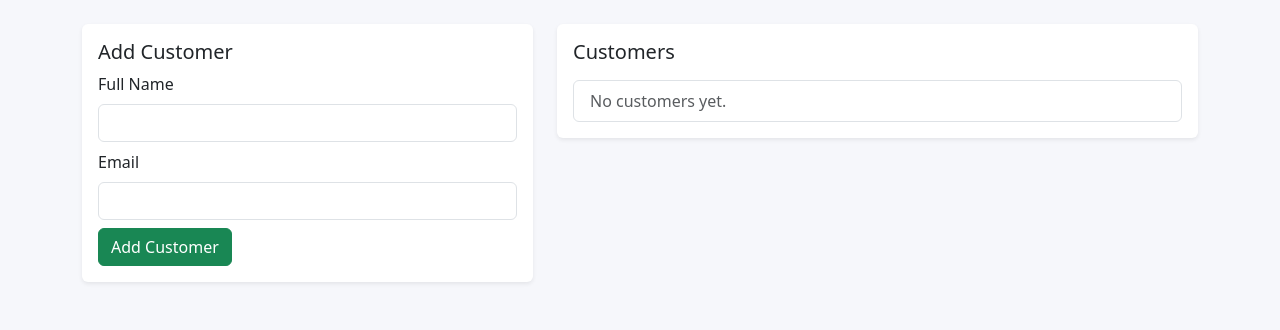
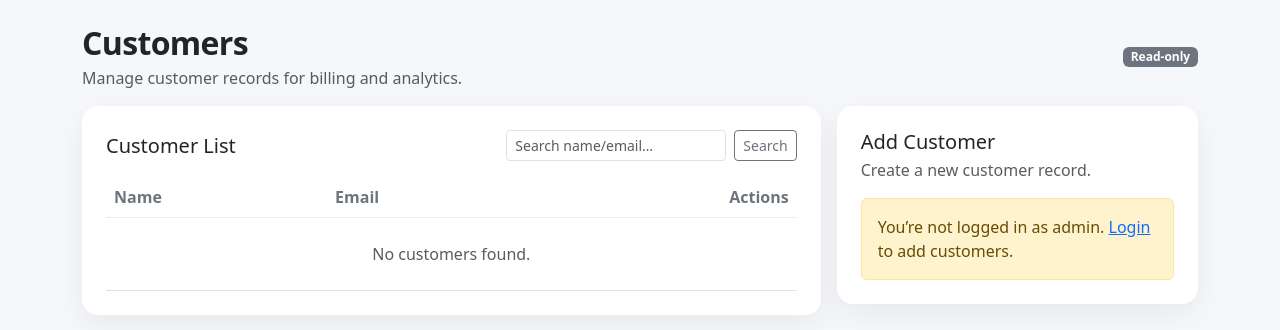
Before and after one commit to ddover-hub/utility_billing_capstone, a Flask app: page /customers in a window 1280 px wide. Shown: the part 56-386 px from the top of the page. Run offline with Flask 3, Linux system fonts and the light colour scheme; data that the repository does not hold is empty.

Commit message:
UI polish: customers page layout and improved login screen

```diff
--- a/templates/customers.html
+++ b/templates/customers.html
@@ -1,45 +1,109 @@
 {% extends "base.html" %}
+{% block content %}
 
-{% block content %}
-<div class="row">
-  <div class="col-md-5">
-    <div class="bg-white p-3 rounded shadow-sm">
-      <h2 class="h5">Add Customer</h2>
+<div class="d-flex justify-content-between align-items-start align-items-md-center flex-column flex-md-row gap-2 mb-3">
+  <div>
+    <h2 class="page-title mb-1">Customers</h2>
+    <div class="text-muted">Manage customer records for billing and analytics.</div>
+  </div>
 
-      <form method="post">
-        <div class="mb-2">
-          <label class="form-label">Full Name</label>
-          <input class="form-control" name="full_name" required>
-        </div>
+  <div class="d-flex gap-2">
+    {% if session.get("is_admin") %}
+      <span class="badge-soft">Admin Mode</span>
+    {% else %}
+      <span class="badge bg-secondary">Read-only</span>
+    {% endif %}
+  </div>
+</div>
 
-        <div class="mb-2">
-          <label class="form-label">Email</label>
-          <input class="form-control" name="email">
-        </div>
+<div class="row g-3">
+  <!-- LEFT: Customer table -->
+  <div class="col-lg-8">
+    <div class="card-ui bg-white p-3 p-md-4">
+      <div class="d-flex justify-content-between align-items-center mb-3">
+        <h5 class="mb-0">Customer List</h5>
 
-        <button class="btn btn-success">Add Customer</button>
-      </form>
+        <form class="d-flex" method="get" action="{{ url_for('customers') }}">
+          <input
+            class="form-control form-control-sm me-2"
+            type="search"
+            name="q"
+            placeholder="Search name/email…"
+            value="{{ request.args.get('q','') }}"
+          >
+          <button class="btn btn-sm btn-outline-secondary" type="submit">Search</button>
+        </form>
+      </div>
+
+      <div class="table-responsive">
+        <table class="table align-middle mb-0">
+          <thead>
+            <tr>
+              <th>Name</th>
+              <th class="d-none d-md-table-cell">Email</th>
+              <th class="text-end">Actions</th>
+            </tr>
+          </thead>
+          <tbody>
+            {% for c in customers %}
+              <tr>
+                <td>
+                  <div class="fw-semibold">{{ c.full_name }}</div>
+                  <div class="text-muted small d-md-none">{{ c.email }}</div>
+                </td>
+
+                <td class="d-none d-md-table-cell">
+                  <span class="text-muted">{{ c.email }}</span>
+                </td>
+
+                <td class="text-end">
+                  <a class="btn btn-sm btn-primary"
+                     href="{{ url_for('customer_detail', customer_id=c.id) }}">
+                    View
+                  </a>
+                </td>
+              </tr>
+            {% else %}
+              <tr>
+                <td colspan="3" class="text-center text-muted py-4">
+                  No customers found.
+                </td>
+              </tr>
+            {% endfor %}
+          </tbody>
+        </table>
+      </div>
+
     </div>
   </div>
 
-  <div class="col-md-7">
-    <div class="bg-white p-3 rounded shadow-sm">
-      <h2 class="h5">Customers</h2>
+  <!-- RIGHT: Add customer form -->
+  <div class="col-lg-4">
+    <div class="card-ui bg-white p-3 p-md-4">
+      <h5 class="mb-1">Add Customer</h5>
+      <div class="text-muted mb-3">Create a new customer record.</div>
 
-      <ul class="list-group mt-3">
-        {% for customer in customers %}
-          <li class="list-group-item d-flex justify-content-between">
-            {{ customer.full_name }}
-            <a class="btn btn-sm btn-outline-primary"
-               href="{{ url_for('customer_detail', customer_id=customer.id) }}">
-              View
-            </a>
-          </li>
-        {% else %}
-          <li class="list-group-item text-muted">No customers yet.</li>
-        {% endfor %}
-      </ul>
+      {% if session.get("is_admin") %}
+        <form method="post" action="{{ url_for('customers') }}">
+          <div class="mb-3">
+            <label class="form-label">Full name</label>
+            <input class="form-control" name="full_name" required placeholder="Jane Doe">
+          </div>
+
+          <div class="mb-3">
+            <label class="form-label">Email</label>
+            <input class="form-control" type="email" name="email" required placeholder="jane@example.com">
+          </div>
+
+          <button class="btn btn-primary w-100">Add Customer</button>
+        </form>
+      {% else %}
+        <div class="alert alert-warning mb-0">
+          You’re not logged in as admin. <a href="{{ url_for('login') }}">Login</a> to add customers.
+        </div>
+      {% endif %}
     </div>
   </div>
 </div>
+
 {% endblock %}
```
Also changed, not shown: templates/login.html (+21 -4 lines).
